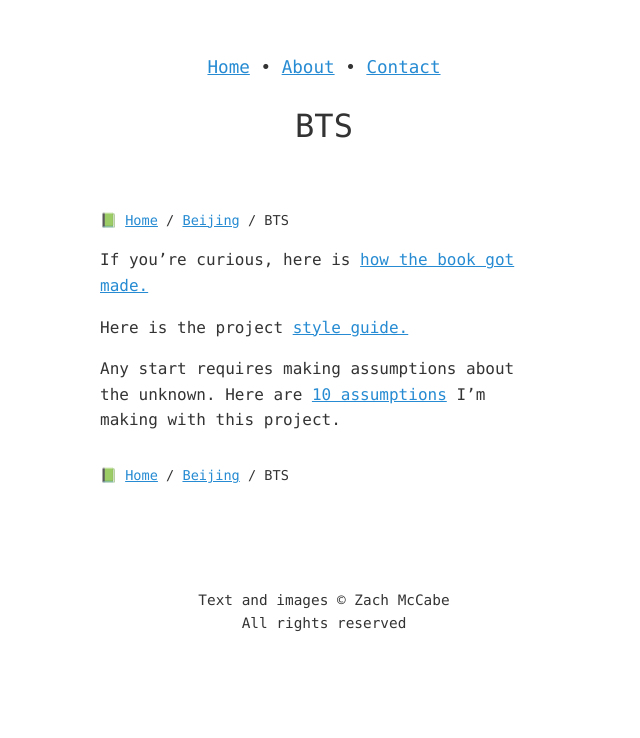
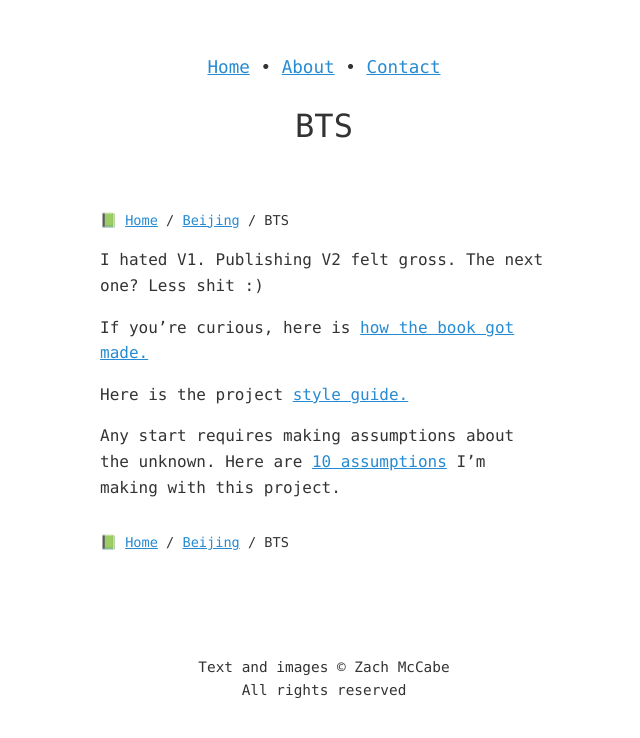
Before and after one commit to zachmccabe/zachmccabe.github.io, a Jekyll site: the page built from _beijing/bts.md, in a window 1280 px wide. Shown: the top 738 px of the page, without its empty margins (316-956 px from the left). Built offline with Jekyll 4.4.1, drawn with Linux system fonts in a browser that asks for light colours.

Commit message:
Update bts.md
Copy tweaks

```diff
--- a/_beijing/bts.md
+++ b/_beijing/bts.md
@@ -8,6 +8,7 @@ description: Behind the scenes with the Photographers Field Guide to Beijing
 
 ---
 
+I hated V1. Publishing V2 felt gross. The next one? Less shit :)
 
 If you're curious, here is [how the book got made.](https://www.zachmccabe.com/beijing/bts/colophon.html)
 
```
